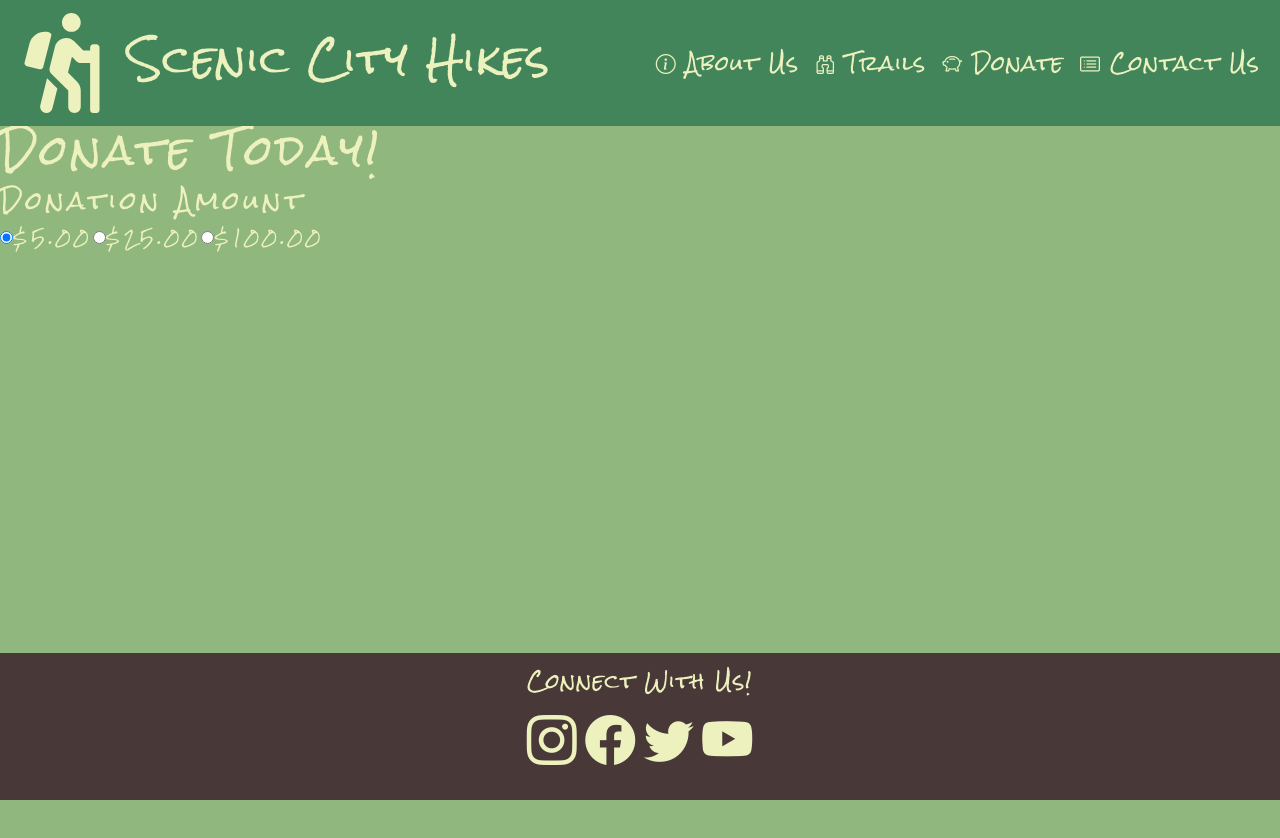
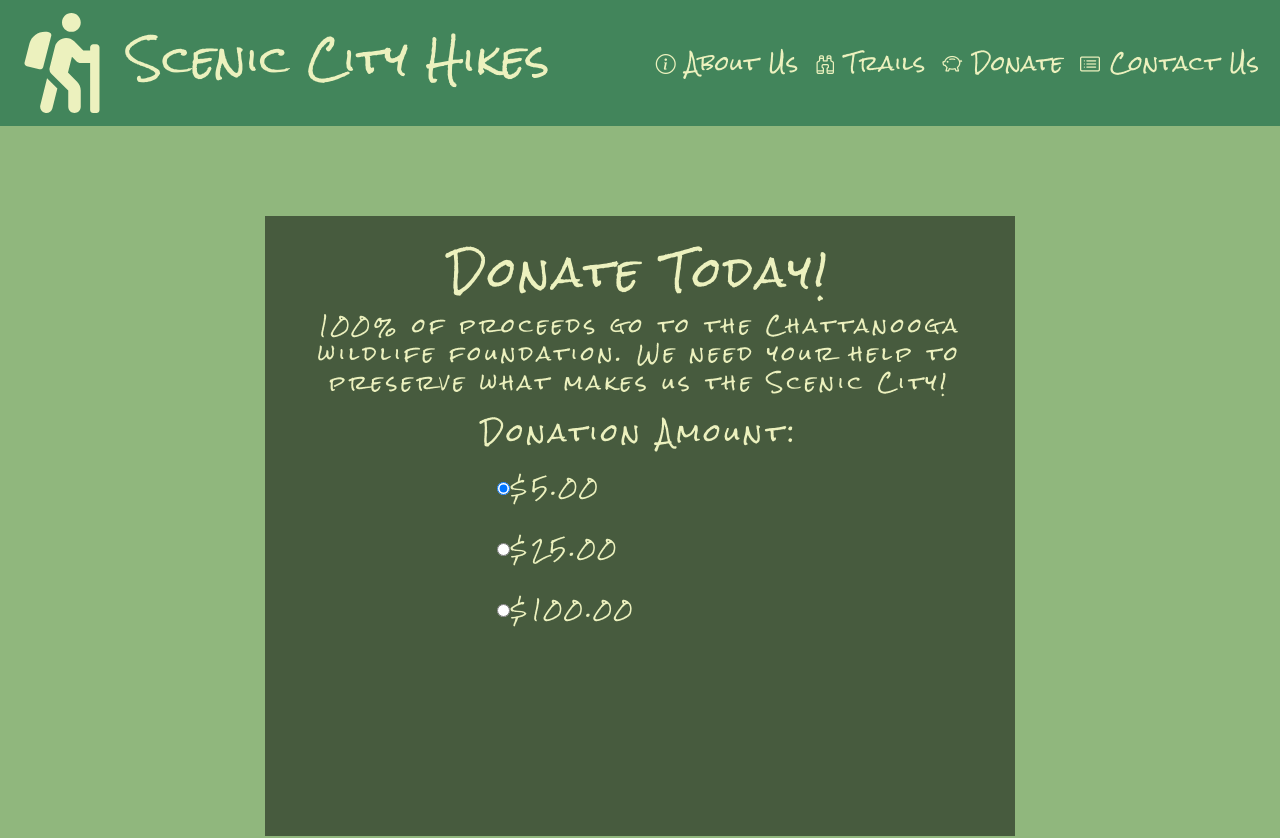
Before and after one commit to CharlieWallace17/scenic-city-hikes, a React (Create React App) app: page /donate in a window 1280 px wide. Shown: the top 838 px of the page. Before the commit the page ends 800 px from the top, so only its background shows below. Built offline with nearby package versions, Linux system fonts and the light colour scheme.

Commit message:
Venmo option, description, spacing

```diff
--- a/src/App.css
+++ b/src/App.css
@@ -169,4 +169,61 @@ button {
   padding: 2rem;
 }
 
+.paypal-btn,
+.venmo-btn {
+  width: 500px;
+  height: 50px;
+}
+
+.paypal-btn {
+  margin: 2rem auto;
+}
+
+.venmo-btn {
+  margin: 0 auto;
+}
+
+.donate-page {
+  min-height: 100vh;
+  display: flex;
+  flex-direction: column;
+  justify-content: center;
+  align-items: center;
+  width: 750px;
+}
+
+.donate-content {
+  background-color: rgba(0, 0, 0, 0.5);
+  height: auto;
+  padding: 2rem;
+}
+
+.donate-content h1,
+.donate-content p {
+  text-align: center;
+  margin-bottom: 1rem;
+}
+
+.donate-content p {
+  font-size: 1.2rem;
+}
+
+.amount-picker {
+  display: flex;
+  flex-direction: column;
+  justify-content: space-around;
+  margin: 0 auto;
+}
+
+.donate-form {
+  display: flex;
+  flex-direction: column;
+  justify-content: center;
+}
+
+label {
+  margin: 1rem;
+  font-size: 1.2rem;
+}
+
 /*# sourceMappingURL=App.css.map */
--- a/src/App.scss
+++ b/src/App.scss
@@ -177,3 +177,60 @@ button {
     background-color: $color-black-transparent;
     padding: 2rem;
 }
+
+.paypal-btn,
+.venmo-btn {
+    width: 500px;
+    height: 50px;
+}
+
+.paypal-btn {
+    margin: 2rem auto;
+}
+
+.venmo-btn {
+    margin: 0 auto;
+}
+
+.donate-page {
+    min-height: 100vh;
+    display: flex;
+    flex-direction: column;
+    justify-content: center;
+    align-items: center;
+    width: 750px;
+}
+
+.donate-content {
+    background-color: $color-black-transparent;
+    height: auto;
+    padding: 2rem;
+}
+
+.donate-content h1,
+.donate-content p {
+    text-align: center;
+    margin-bottom: 1rem;
+}
+
+.donate-content p {
+    font-size: 1.2rem;
+}
+
+.amount-picker {
+    display: flex;
+    flex-direction: column;
+    justify-content: space-around;
+    margin: 0 auto;
+}
+
+.donate-form {
+    display: flex;
+    flex-direction: column;
+    justify-content: center;
+}
+
+label {
+    margin: 1rem;
+    font-size: 1.2rem;
+}
--- a/src/components/AmountPicker.js
+++ b/src/components/AmountPicker.js
@@ -1,7 +1,7 @@
 const AmountPicker = ({ onAmountChange }) => {
     return (
-        <fieldset onChange={onAmountChange}>
-            <legend>Donation Amount</legend>
+        <fieldset onChange={onAmountChange} className="amount-picker">
+            <legend>Donation Amount:</legend>
             <label>
                 <input type="radio" value="5.00" defaultChecked="true" name="amount" />
                 $5.00
--- a/src/components/DonateButton.js
+++ b/src/components/DonateButton.js
@@ -8,19 +8,21 @@ const DonateButton = ({ currency, amount }) => {
     }, [amount]);
 
     return (
+        <>
         <PayPalButtons
-            style={{ color: "black", label: "donate" }}
+            className="paypal-btn"
+            style={{ label: "donate" }}
             fundingSource="paypal"
             createOrder={(data, actions) => {
                 return actions.order.create({
                     purchase_units: [
                         {
                             amount: {
-                                value: amount,
+                                value: amountRef.current,
                                 breakdown: {
                                     item_total: {
                                         currency_code: currency,
-                                        value: amount
+                                        value: amountRef.current
                                     }
                                 }
                             },
@@ -31,7 +33,7 @@ const DonateButton = ({ currency, amount }) => {
                                 quantity: "1",
                                 unit_amount: {
                                     currency_code: currency,
-                                    value: amount
+                                    value: amountRef.current
                                 },
                                 category: "DONATION"
                                 }
@@ -41,6 +43,41 @@ const DonateButton = ({ currency, amount }) => {
                 })
             }}
         />
+        <PayPalButtons
+            className="venmo-btn"
+            style={{ label: "donate" }}
+            fundingSource="venmo"
+            createOrder={(data, actions) => {
+                return actions.order.create({
+                    purchase_units: [
+                        {
+                            amount: {
+                                value: amountRef.current,
+                                breakdown: {
+                                    item_total: {
+                                        currency_code: currency,
+                                        value: amountRef.current
+                                    }
+                                }
+                            },
+                            items: [
+                                {
+                                name: "Chattanooga Hiking Donation",
+                                description: "All proceeds directly support preserving Chattanooga hiking trails.",
+                                quantity: "1",
+                                unit_amount: {
+                                    currency_code: currency,
+                                    value: amountRef.current
+                                },
+                                category: "DONATION"
+                                }
+                            ]
+                        }
+                    ]
+                })
+            }}
+        />
+        </>
     );
 };
 
--- a/src/components/DonateForm.js
+++ b/src/components/DonateForm.js
@@ -5,7 +5,7 @@ import AmountPicker from "./AmountPicker";
 const DonateForm = () => {
     const [amount, setAmount] = useState("5.00");
     return (
-        <form>
+        <form className="donate-form">
             <AmountPicker
                 onAmountChange={(e) => {
                     setAmount(e.target.value);
--- a/src/pages/DonatePage.js
+++ b/src/pages/DonatePage.js
@@ -1,5 +1,6 @@
 import { PayPalScriptProvider } from "@paypal/react-paypal-js";
 import DonateForm from "../components/DonateForm";
+import { Container, Row, Col } from "reactstrap";
 
 const DonatePage = () => {
     return (
@@ -10,8 +11,19 @@ const DonatePage = () => {
                 currency: "USD"
             }}
         >
-            <h1>Donate Today!</h1>
-            <DonateForm />
+        <Container className="donate-page">
+            <Row className="donate-content">
+                <Col sm="12">
+                    <h1>Donate Today!</h1>
+                </Col>
+                <Col sm="12">
+                    <p>100% of proceeds go to the Chattanooga wildlife foundation. We need your help to preserve what makes us the Scenic City!</p>
+                </Col>
+                <Col>
+                    <DonateForm />
+                </Col>
+            </Row>
+        </Container>
         </PayPalScriptProvider>
     )
 }
```
Also changed, not shown: 1 other file (tests, documents, lock files or other folders).
